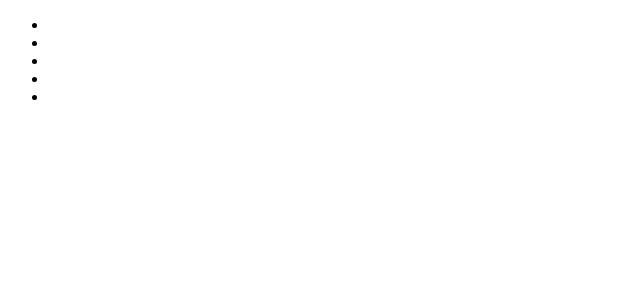
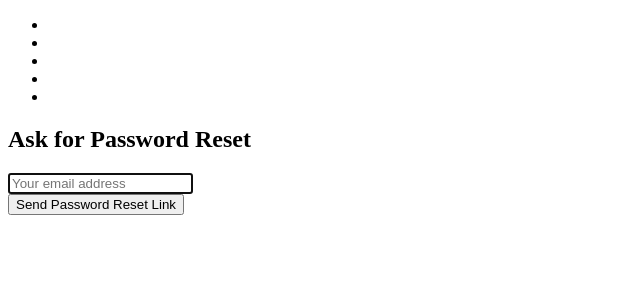
Before and after one commit to burdianov/fullstack-social-network, a React (Create React App) app in the folder react-front/: page /forgot-password in a window 1280 px wide. Shown: the top 300 px of the page, without its empty margins (0-640 px from the left). Built offline with nearby package versions, Linux system fonts and the light colour scheme.

Commit message:
forgot password frontend

```diff
--- a/react-front/src/auth/index.js
+++ b/react-front/src/auth/index.js
@@ -12,7 +12,6 @@ export const signup = user => {
     })
     .catch(err => console.log(err));
 };
-
 export const signin = user => {
   return fetch(`${process.env.REACT_APP_API_URL}/signin`, {
     method: "POST",
@@ -27,14 +26,12 @@ export const signin = user => {
     })
     .catch(err => console.log(err));
 };
-
 export const authenticate = (jwt, next) => {
   if (typeof window !== "undefined") {
     localStorage.setItem("jwt", JSON.stringify(jwt));
     next();
   }
 };
-
 export const signout = (next) => {
   if (typeof window !== "undefined") {
     localStorage.removeItem("jwt")
@@ -49,7 +46,6 @@ export const signout = (next) => {
     })
     .catch(err => console.log(err));
 };
-
 export const isAuthenticated = () => {
   if (typeof window === "undefined") {
     return false;
@@ -60,3 +56,34 @@ export const isAuthenticated = () => {
     return false;
   }
 };
+export const forgotPassword = email => {
+  return fetch(`${process.env.REACT_APP_API_URL}/forgot-password/`, {
+    method: "PUT",
+    headers: {
+      Accept: "application/json",
+      "Content-Type": "application/json"
+    },
+    body: JSON.stringify({email})
+  })
+    .then(response => {
+      return response.json();
+    })
+    .catch(err => {
+      console.log(err);
+    });
+};
+export const resetPassword = resetInfo => {
+  return fetch(`${process.env.REACT_APP_API_URL}/reset-password/`, {
+    method: "PUT",
+    headers: {
+      Accept: "application/json",
+      "Content-Type": "application/json"
+    },
+    body: JSON.stringify(resetInfo)
+  })
+    .then(response => {
+      console.log("forgot password response: ", response);
+      return response.json();
+    })
+    .catch(err => console.log(err));
+};
--- a/react-front/src/components/MainRouter.jsx
+++ b/react-front/src/components/MainRouter.jsx
@@ -12,6 +12,7 @@ import FindPeople from "./user/FindPeople";
 import NewPost from "./post/NewPost";
 import SinglePost from "./post/SinglePost";
 import EditPost from "./post/EditPost";
+import ForgotPassword from "./user/ForgotPassword";
 
 const MainRouter = () => {
   return (
@@ -19,6 +20,7 @@ const MainRouter = () => {
       <Menu/>
       <Switch>
         <Route exact path="/" component={Home}/>
+        <Route exact path="/forgot-password" component={ForgotPassword}/>
         <PrivateRoute exact path="/post/create" component={NewPost}/>
         <PrivateRoute exact path="/post/edit/:postId" component={EditPost}/>
         <Route exact path="/post/:postId" component={SinglePost}/>
--- /dev/null
+++ b/react-front/src/components/user/ForgotPassword.jsx
@@ -0,0 +1,61 @@
+import React, {useState} from "react";
+import {forgotPassword} from "../../auth";
+
+const ForgotPassword = props => {
+  const [email, setEmail] = useState("");
+  const [message, setMessage] = useState("");
+  const [error, setError] = useState("");
+
+  const handleClick = e => {
+    e.preventDefault();
+    setMessage("");
+    setError("");
+
+    forgotPassword(email).then(data => {
+      if (data.error) {
+        console.log(data.error);
+        setError(data.error);
+      } else {
+        console.log(data.message);
+        setMessage(data.message);
+      }
+    });
+  };
+  return (
+    <div className="container">
+      <h2 className="mt5 mb-5">Ask for Password Reset</h2>
+      {message && (
+        <h4 className="bg-success">{message}</h4>
+      )}
+      {error && (
+        <h4 className="bg-warning">{error}</h4>
+      )}
+      <form>
+        <div className="form-group mt-5">
+          <input
+            type="email"
+            className="form-control"
+            placeholder="Your email address"
+            value={email}
+            name="email"
+            onChange={e => {
+              setEmail(e.target.value);
+              setMessage("");
+              setError("");
+            }
+            }
+            autoFocus
+          />
+        </div>
+        <button
+          onClick={handleClick}
+          className="btn btn-raised btn-primary"
+        >
+          Send Password Reset Link
+        </button>
+      </form>
+    </div>
+  );
+};
+
+export default ForgotPassword;
--- a/react-front/src/components/user/Signin.jsx
+++ b/react-front/src/components/user/Signin.jsx
@@ -1,5 +1,5 @@
 import React, {useState} from 'react';
-import {Redirect} from 'react-router-dom';
+import {Link, Redirect} from 'react-router-dom';
 import {authenticate, signin} from "../../auth";
 
 const Signin = () => {
@@ -83,6 +83,12 @@ const Signin = () => {
       </div>}
 
       {signinForm()}
+      <p>
+        <Link to="/forgot-password" className="text-danger">
+          {" "}
+          Forgot Password
+        </Link>
+      </p>
     </div>
   );
 };
```
Lines whose indentation alone changed are shown as unchanged.
